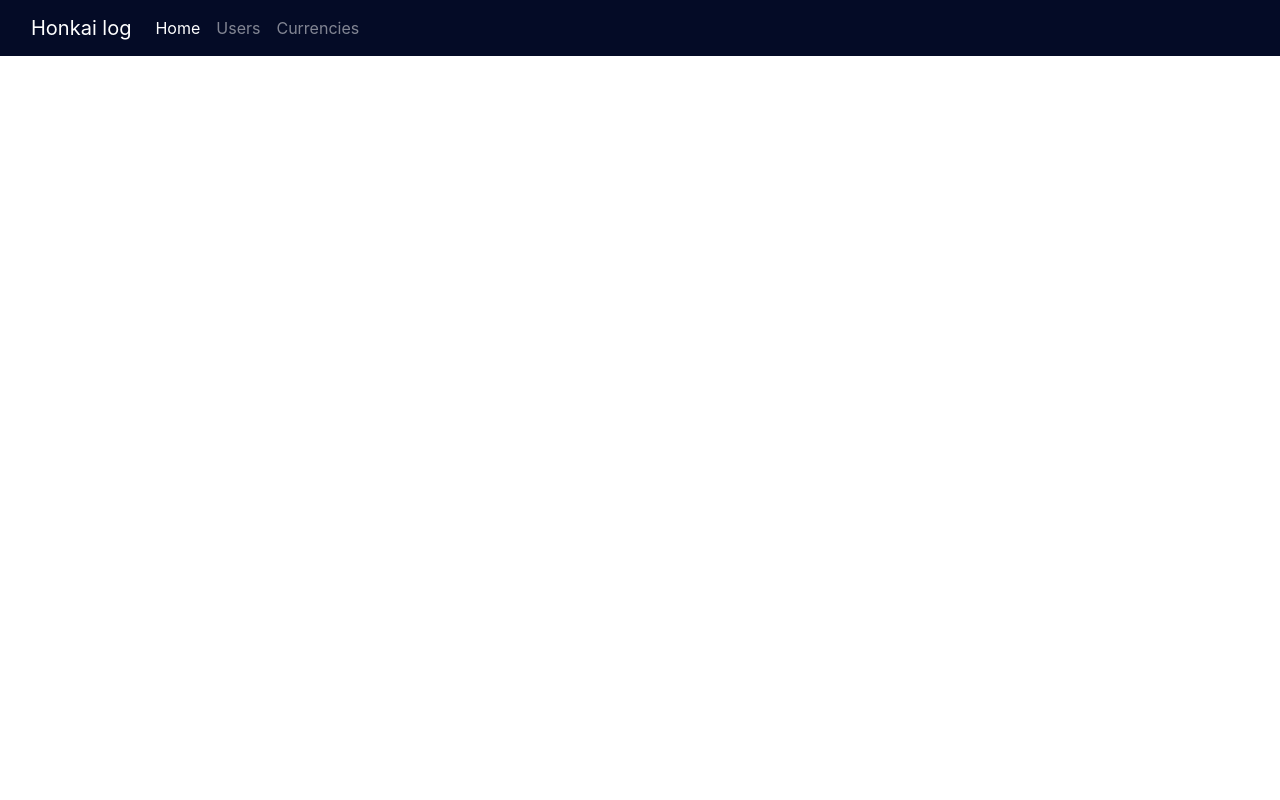
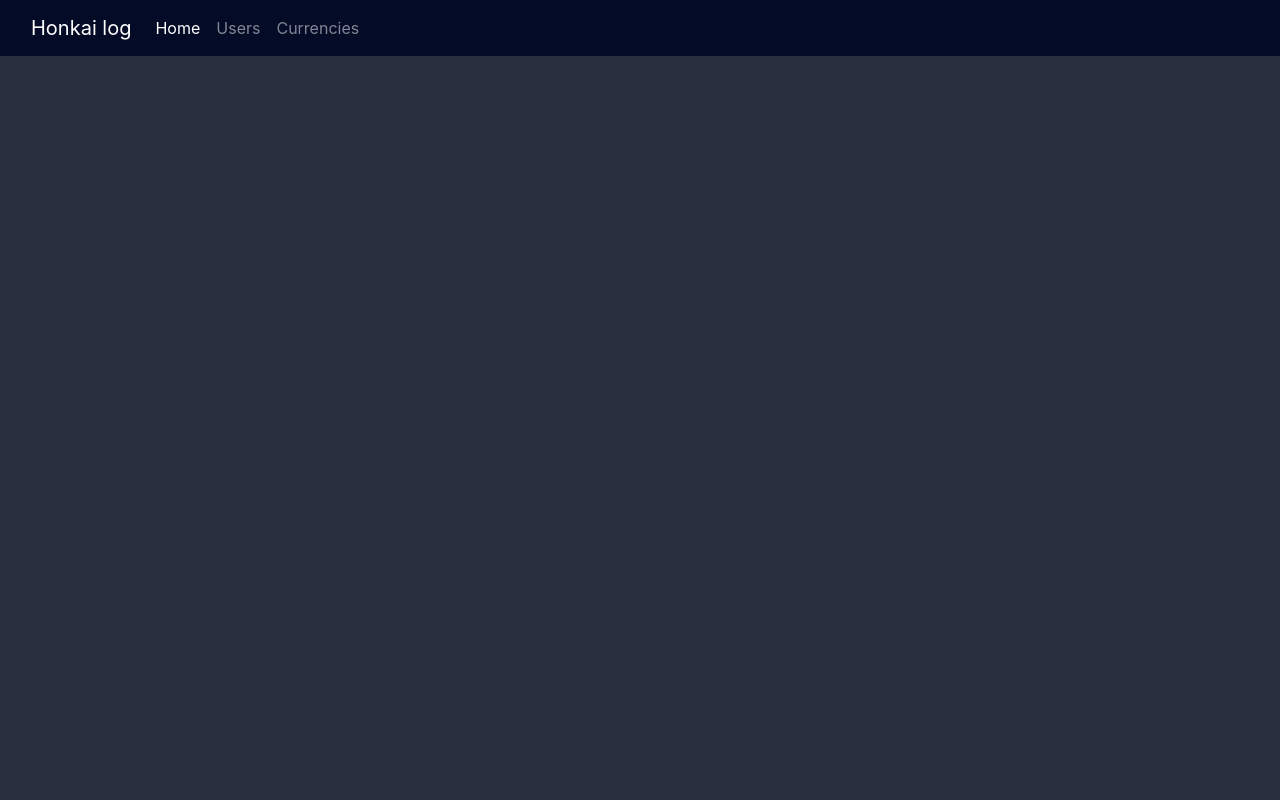
Before and after one commit to RustyNova016/HonkaiLog, a PHP site: page / in a window 1280 px wide. Run offline with PHP 8.4, Linux system fonts and the light colour scheme; some libraries are stand-ins or nearby versions.

Commit message:
Fix body not covering the page

```diff
--- a/css/style.css
+++ b/css/style.css
@@ -1,3 +1,12 @@
+body {
+    background-color: #282f3f;
+}
+
+html, body {
+    margin: 0;
+    height: 100%;
+}
+
 .navbar{
     background-color: #040b26;
     color: #ffffff;
```
